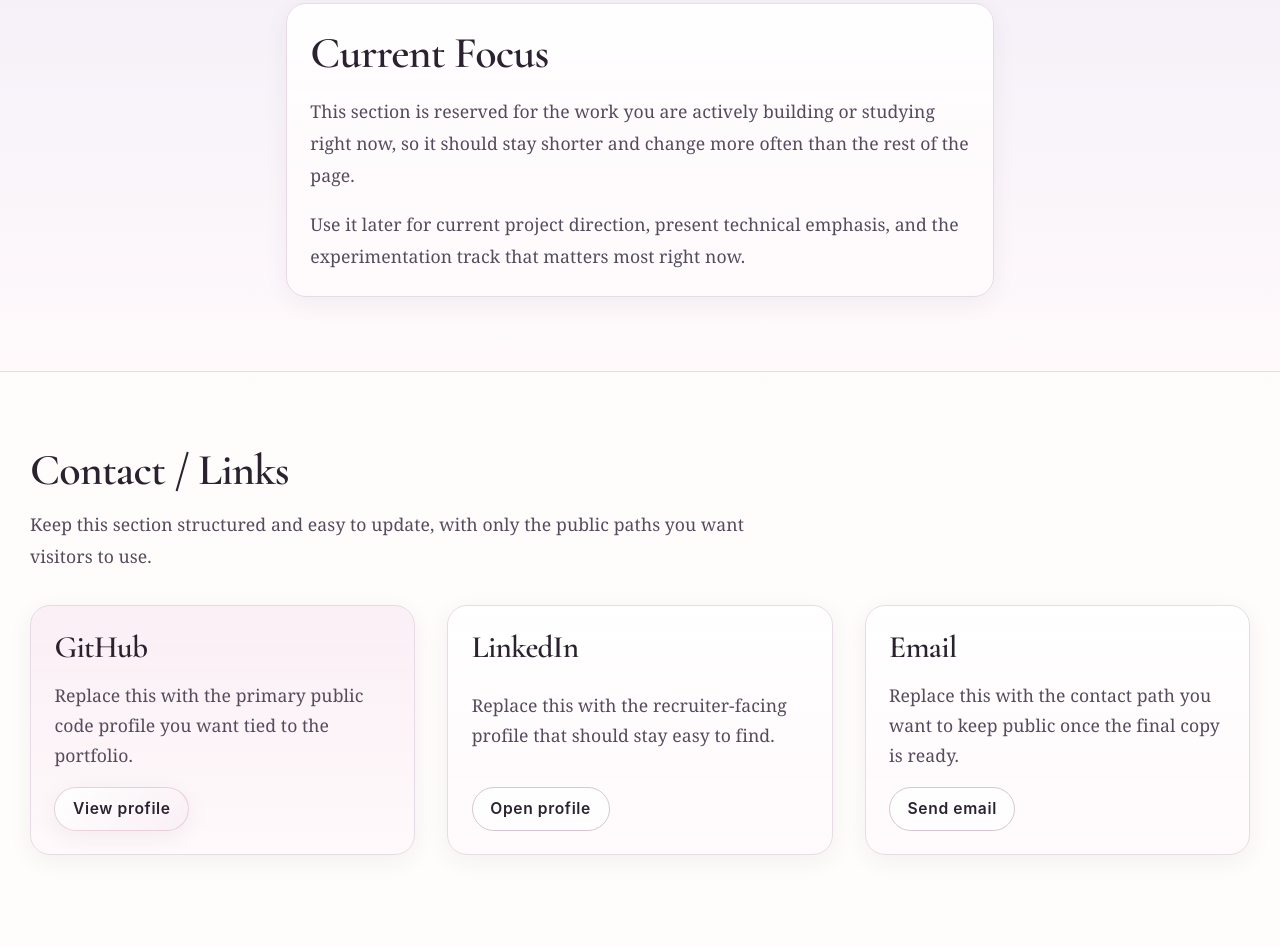
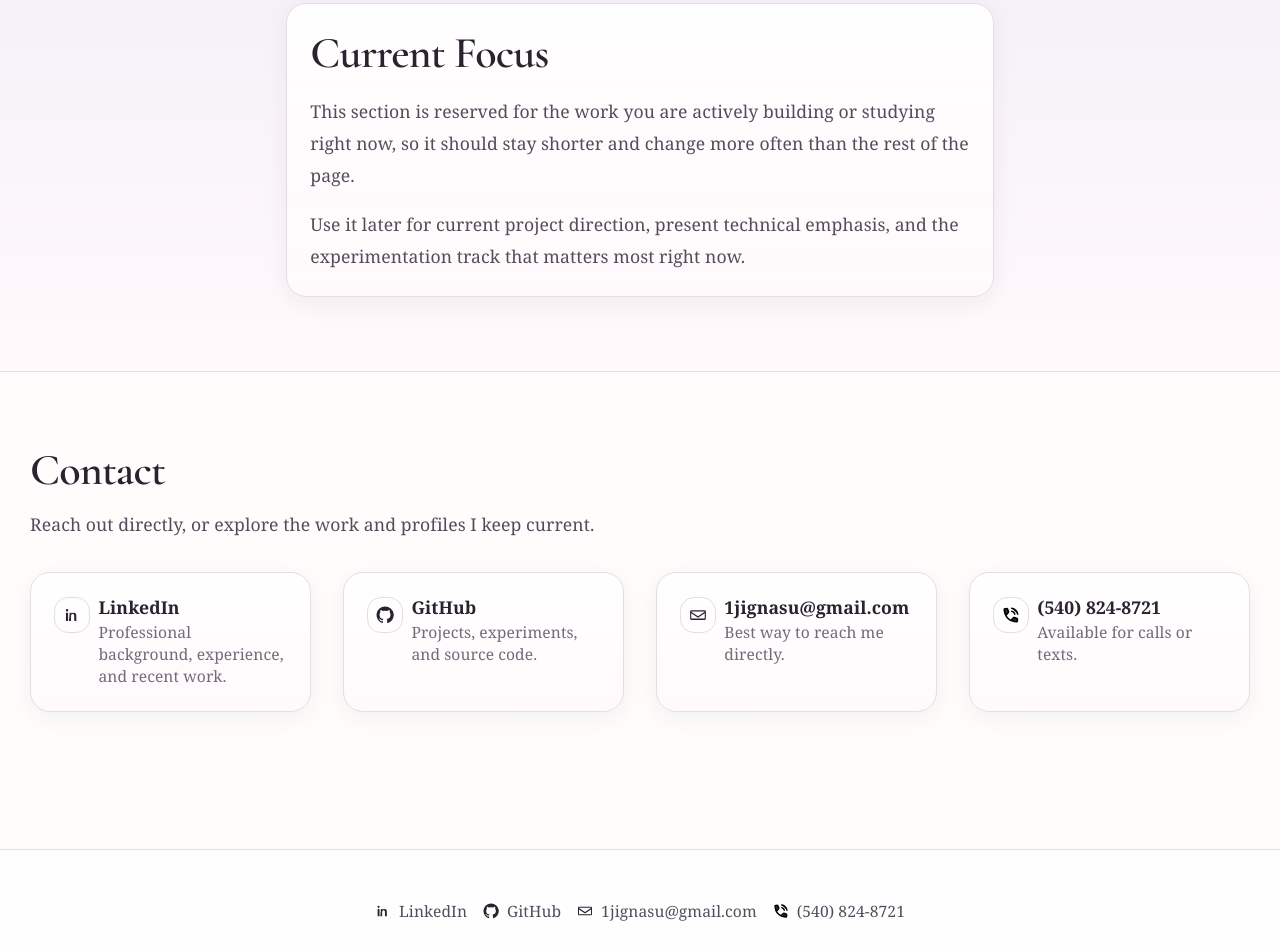
Before and after one commit to Mister-JP/Mister-JP.github.io, an Astro site: page /about in a window 1280 px wide. Shown: the part 1851-2797 px from the top of the page. Built offline with nearby package versions, Linux system fonts and the light colour scheme; Astro itself is replaced by a stand-in of ours; a web font is replaced by a local one.

Commit message:
Unify About and footer contact links around a shared content source, refine contact copy and styling, and move contact icons into reusable asset-backed SVGs.

```diff
--- a/src/components/layout/Footer.astro
+++ b/src/components/layout/Footer.astro
@@ -1,5 +1,6 @@
 ---
 import Container from '../ui/Container.astro';
+import ContactIcon from '../ui/ContactIcon.astro';
 import type { ContactItem } from '../../data/contact';
 
 interface FooterLink {
@@ -42,26 +43,7 @@ const hasContacts = contacts.length > 0;
                 rel={item.href.startsWith('http') ? 'noreferrer' : undefined}
               >
                 <span class="site-footer__icon" aria-hidden="true">
-                  {item.kind === 'linkedin' && (
-                    <svg viewBox="0 0 24 24" role="presentation">
-                      <path d="M5.35 7.4a1.65 1.65 0 1 1 0-3.3 1.65 1.65 0 0 1 0 3.3Zm-1.4 12.5V8.9h2.8v11ZM8.95 8.9h2.7v1.5h.04c.38-.71 1.3-1.46 2.67-1.46 2.86 0 3.39 1.88 3.39 4.31v6.65h-2.8v-5.9c0-1.41-.03-3.22-1.96-3.22-1.97 0-2.27 1.54-2.27 3.12v6h-2.77Z" />
-                    </svg>
-                  )}
-                  {item.kind === 'github' && (
-                    <svg viewBox="0 0 24 24" role="presentation">
-                      <path d="M12 .7a11.3 11.3 0 0 0-3.58 22.02c.57.1.78-.25.78-.56v-1.95c-3.16.69-3.83-1.34-3.83-1.34-.52-1.32-1.26-1.67-1.26-1.67-1.03-.7.08-.69.08-.69 1.13.08 1.73 1.17 1.73 1.17 1.01 1.72 2.64 1.22 3.28.93.1-.73.39-1.22.72-1.5-2.52-.29-5.17-1.26-5.17-5.61 0-1.24.44-2.25 1.17-3.05-.12-.28-.5-1.42.11-2.95 0 0 .96-.3 3.14 1.16a10.9 10.9 0 0 1 5.72 0c2.17-1.46 3.13-1.16 3.13-1.16.62 1.53.23 2.67.12 2.95.73.8 1.16 1.81 1.16 3.05 0 4.36-2.65 5.32-5.18 5.6.4.35.76 1.02.76 2.07v3.07c0 .31.21.67.79.56A11.3 11.3 0 0 0 12 .7Z" />
-                    </svg>
-                  )}
-                  {item.kind === 'email' && (
-                    <svg viewBox="0 0 24 24" role="presentation">
-                      <path d="M3 5.5h18A1.5 1.5 0 0 1 22.5 7v10A1.5 1.5 0 0 1 21 18.5H3A1.5 1.5 0 0 1 1.5 17V7A1.5 1.5 0 0 1 3 5.5Zm0 1.8v.3l9 5.9 9-5.9v-.3Zm18 9.4V9.7l-8.5 5.58a.9.9 0 0 1-.98 0L3 9.7v7Z" />
-                    </svg>
-                  )}
-                  {item.kind === 'phone' && (
-                    <svg viewBox="0 0 24 24" role="presentation">
-                      <path d="M6.62 2.5h2.5c.45 0 .83.3.94.74l.9 3.63a1 1 0 0 1-.29.97L8.98 9.52a14.5 14.5 0 0 0 5.5 5.5l1.68-1.69a1 1 0 0 1 .97-.28l3.63.9c.44.1.74.49.74.94v2.49A1.12 1.12 0 0 1 20.38 18.5h-1.13C9.92 18.5 2.5 11.08 2.5 1.75V.62A1.12 1.12 0 0 1 3.62-.5h2.5a1 1 0 0 1 1 1v2Z" transform="translate(0 3)" />
-                    </svg>
-                  )}
+                  <ContactIcon kind={item.kind} />
                 </span>
                 <span>{item.label}</span>
               </a>
--- /dev/null
+++ b/src/components/ui/ContactIcon.astro
@@ -0,0 +1,21 @@
+---
+import type { ContactKind } from '../../data/contact';
+import linkedinIcon from '../../assets/icons/linkedin.svg?raw';
+import githubIcon from '../../assets/icons/github.svg?raw';
+import emailIcon from '../../assets/icons/email.svg?raw';
+import phoneIcon from '../../assets/icons/phone.svg?raw';
+
+interface ContactIconProps {
+  kind: ContactKind;
+}
+
+const { kind } = Astro.props as ContactIconProps;
+const icons: Record<ContactKind, string> = {
+  linkedin: linkedinIcon,
+  github: githubIcon,
+  email: emailIcon,
+  phone: phoneIcon,
+};
+---
+
+<Fragment set:html={icons[kind]} />
--- a/src/content/config.ts
+++ b/src/content/config.ts
@@ -49,10 +49,10 @@ const pages = defineCollection({
         links: z
           .array(
             z.object({
+              kind: z.enum(['linkedin', 'github', 'email', 'phone']),
               label: z.string(),
               href: z.string(),
-              note: z.string().optional(),
-              ctaLabel: z.string().optional(),
+              description: z.string(),
             }),
           )
           .default([]),
--- a/src/content/pages/about.md
+++ b/src/content/pages/about.md
@@ -33,19 +33,23 @@ focus:
   details:
     - Use it later for current project direction, present technical emphasis, and the experimentation track that matters most right now.
 contact:
-  heading: Contact / Links
-  intro: Keep this section structured and easy to update, with only the public paths you want visitors to use.
+  heading: Contact
+  intro: Reach out directly, or explore the work and profiles I keep current.
   links:
-    - label: GitHub
-      href: "https://github.com/your-handle"
-      note: Replace this with the primary public code profile you want tied to the portfolio.
-      ctaLabel: View profile
-    - label: LinkedIn
-      href: "https://www.linkedin.com/in/your-handle"
-      note: Replace this with the recruiter-facing profile that should stay easy to find.
-      ctaLabel: Open profile
-    - label: Email
-      href: "mailto:hello@example.com"
-      note: Replace this with the contact path you want to keep public once the final copy is ready.
-      ctaLabel: Send email
+    - kind: linkedin
+      label: LinkedIn
+      href: "https://www.linkedin.com/in/jignasu-pathak/"
+      description: Professional background, experience, and recent work.
+    - kind: github
+      label: GitHub
+      href: "https://github.com/Mister-JP"
+      description: Projects, experiments, and source code.
+    - kind: email
+      label: 1jignasu@gmail.com
+      href: "mailto:1jignasu@gmail.com"
+      description: Best way to reach me directly.
+    - kind: phone
+      label: (540) 824-8721
+      href: "tel:+15408248721"
+      description: Available for calls or texts.
 ---
--- a/src/data/contact.ts
+++ b/src/data/contact.ts
@@ -4,27 +4,5 @@ export interface ContactItem {
   kind: ContactKind;
   label: string;
   href: string;
+  description: string;
 }
-
-export const contactItems: ContactItem[] = [
-  {
-    kind: 'linkedin',
-    label: 'LinkedIn',
-    href: 'https://www.linkedin.com/in/jignasu-pathak/',
-  },
-  {
-    kind: 'github',
-    label: 'GitHub',
-    href: 'https://github.com/Mister-JP',
-  },
-  {
-    kind: 'email',
-    label: '1jignasu@gmail.com',
-    href: 'mailto:1jignasu@gmail.com',
-  },
-  {
-    kind: 'phone',
-    label: '(540) 824-8721',
-    href: 'tel:+15408248721',
-  },
-];
--- a/src/data/site.ts
+++ b/src/data/site.ts
@@ -1,7 +1,4 @@
-import { contactItems } from './contact';
-
 export const shellConfig = {
   brandLabel: "Jignasu Pathak",
   brandHref: "/",
-  footerContacts: contactItems,
 };
--- a/src/layouts/SiteShell.astro
+++ b/src/layouts/SiteShell.astro
@@ -1,5 +1,6 @@
 ---
 import '../styles/global.css';
+import { getEntry } from 'astro:content';
 import Header from '../components/layout/Header.astro';
 import Footer from '../components/layout/Footer.astro';
 import type { ContactItem } from '../data/contact';
@@ -36,6 +37,15 @@ const {
 const currentPath = Astro.url.pathname;
 const hasHeaderActions = Astro.slots.has('header-actions');
 const hasFooterContent = Astro.slots.has('footer');
+const aboutEntry = await getEntry('pages', 'about');
+
+if (!aboutEntry || aboutEntry.data.template !== 'about') {
+  throw new Error('SiteShell requires src/content/pages/about.md to define contact links.');
+}
+
+const resolvedFooterContacts = footerContacts.length > 0
+  ? footerContacts
+  : aboutEntry.data.contact.links;
 ---
 
 <!doctype html>
@@ -73,7 +83,7 @@ const hasFooterContent = Astro.slots.has('footer');
         <slot />
       </main>
 
-      <Footer note={footerNote} links={footerLinks} contacts={footerContacts}>
+      <Footer note={footerNote} links={footerLinks} contacts={resolvedFooterContacts}>
         {hasFooterContent && <slot name="footer" />}
       </Footer>
     </div>
--- a/src/pages/about.astro
+++ b/src/pages/about.astro
@@ -2,8 +2,8 @@
 import { getEntry } from 'astro:content';
 import SiteShell from '../layouts/SiteShell.astro';
 import PageHeader from '../components/layout/PageHeader.astro';
-import Button from '../components/ui/Button.astro';
 import Card from '../components/ui/Card.astro';
+import ContactIcon from '../components/ui/ContactIcon.astro';
 import Container from '../components/ui/Container.astro';
 import Grid from '../components/ui/Grid.astro';
 import Section from '../components/ui/Section.astro';
@@ -23,6 +23,7 @@ if (aboutEntry.data.template !== 'about') {
 
 const { data } = aboutEntry;
 const { intro, background, work, focus, contact } = data;
+const isExternalContact = (href: string) => href.startsWith('http');
 ---
 
 <SiteShell
@@ -105,18 +106,22 @@ const { intro, background, work, focus, contact } = data;
 
       {contact.links.length > 0 && (
         <Grid gap="lg" minItemWidth="16rem">
-          {contact.links.map((link, index) => (
-            <Card variant={index === 0 ? 'soft' : 'default'} class="contact-card">
-              <div slot="title">
-                <h3>{link.label}</h3>
-              </div>
-
-              {link.note && <p>{link.note}</p>}
-
-              <div slot="actions">
-                <Button variant={index === 0 ? 'primary' : 'secondary'} href={link.href}>
-                  {link.ctaLabel ?? 'Open link'}
-                </Button>
+          {contact.links.map((item) => (
+            <Card
+              href={item.href}
+              target={isExternalContact(item.href) ? '_blank' : undefined}
+              rel={isExternalContact(item.href) ? 'noreferrer' : undefined}
+              variant="default"
+              class="contact-card"
+            >
+              <div class="contact-entry">
+                <span class="contact-entry__icon" aria-hidden="true">
+                  <ContactIcon kind={item.kind} />
+                </span>
+                <div class="contact-entry__content">
+                  <span class="contact-entry__label">{item.label}</span>
+                  <span class="contact-entry__meta">{item.description}</span>
+                </div>
               </div>
             </Card>
           ))}
@@ -125,14 +130,3 @@ const { intro, background, work, focus, contact } = data;
     </Container>
   </Section>
 </SiteShell>
-
-<style>
-  .about-card,
-  .contact-card {
-    height: 100%;
-  }
-
-  .about-copy {
-    max-width: none;
-  }
-</style>
--- a/src/styles/primitives.css
+++ b/src/styles/primitives.css
@@ -517,6 +517,70 @@
   margin-top: auto;
 }
 
+.about-card,
+.contact-card {
+  height: 100%;
+}
+
+.about-copy {
+  max-width: none;
+}
+
+.contact-entry {
+  display: grid;
+  grid-template-columns: auto minmax(0, 1fr);
+  gap: var(--space-2);
+  align-items: start;
+}
+
+.contact-entry__icon {
+  display: inline-flex;
+  align-items: center;
+  justify-content: center;
+  width: 2.25rem;
+  height: 2.25rem;
+  align-self: start;
+  flex-shrink: 0;
+  border: var(--border-thin);
+  border-radius: var(--radius-md);
+  background: var(--surface-panel-neutral);
+  color: var(--color-text-primary);
+  transition:
+    border-color var(--transition-soft),
+    background-color var(--transition-soft);
+}
+
+.contact-entry__icon svg {
+  width: 1.125rem;
+  height: 1.125rem;
+  fill: currentColor;
+}
+
+.contact-card:is(:hover, :focus-visible, :focus-within) .contact-entry__icon {
+  border-color: var(--color-border-strong);
+  background: var(--surface-panel-soft);
+}
+
+.contact-entry__content {
+  min-width: 0;
+  display: grid;
+  gap: var(--space-1);
+}
+
+.contact-entry__label {
+  color: var(--color-text-primary);
+  font-size: var(--step-0);
+  font-weight: 700;
+  line-height: 1.2;
+  word-break: break-word;
+}
+
+.contact-entry__meta {
+  color: var(--color-text-muted);
+  font-size: var(--step--1);
+  line-height: 1.4;
+}
+
 .divider {
   --divider-space: var(--space-6);
   display: flex;
```
Also changed, not shown: src/assets/icons/email.svg (added), src/assets/icons/github.svg (added), src/assets/icons/linkedin.svg (added), src/assets/icons/phone.svg (added).
